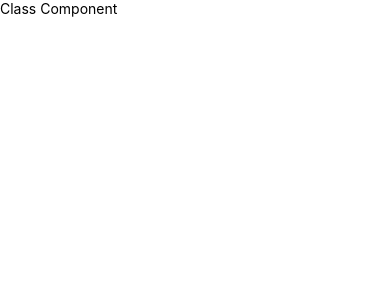
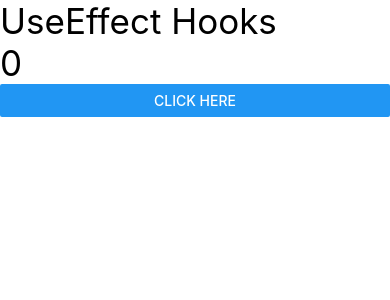
Before and after one commit to codewithankit047/LearnReactNativeAndriod, a React Native app: screen / in a window 390 px wide. Shown: the top 300 px of the page. Built offline with nearby package versions, Linux system fonts and the light colour scheme.

Commit message:
useEffect hooks in life cycle

```diff
--- a/App.tsx
+++ b/App.tsx
@@ -8,6 +8,7 @@ import Grid from './component/Grid';
 import LoopFlatList from './component/LoopFlatList';
 import SectionListMain from './component/SectionListMain';
 import ClassComponentMain from './component/ClassComponent';
+import Hooks from './component/Hooks';
 
 const App = () => {
   const name = 'ankit';
@@ -39,7 +40,8 @@ const App = () => {
       {/* <Grid /> */}
       {/* <LoopFlatList /> */}
       {/* <SectionListMain /> */}
-      <ClassComponentMain />
+      {/* <ClassComponentMain /> */}
+      <Hooks />
     </>
   );
 };
--- a/component/ClassComponent.tsx
+++ b/component/ClassComponent.tsx
@@ -5,7 +5,7 @@ import { Text, View } from "react-native";
 export default function ClassComponentMain() {
   return (
     <View>
-    <Text>
+    <Text style={{fontSize:30}}>
         Class Component
     </Text>
 </View>
--- /dev/null
+++ b/component/Hooks.tsx
@@ -0,0 +1,22 @@
+import React, {useEffect, useState} from 'react';
+import {Button, Text, View} from 'react-native';
+
+const Hooks = () => {
+  let [state, setstate] = useState(0);
+  useEffect(() => {
+    console.warn(state);
+  }, [state]);
+  return (
+    <>
+      <View>
+        <Text style={{fontSize: 35}} >
+          UseEffect Hooks
+        </Text>
+        <Text style={{fontSize: 35}}>{state}</Text>
+        <Button title='Click here' onPress={()=>setstate(state ++)} />
+      </View>
+    </>
+  );
+};
+
+export default Hooks;
```
